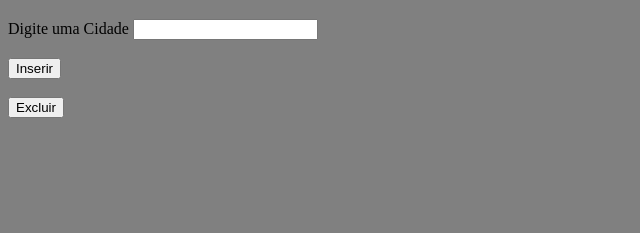
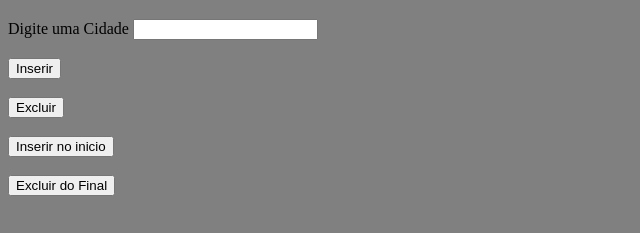
Before and after one commit to Pinheiro047/proj_array2, a plain HTML site: page index.html in a window 1280 px wide. Shown: the part 79-312 px from the top of the page, without its empty margins (0-640 px from the left). Drawn offline with Linux system fonts and the light colour scheme.

Commit message:
Adicionado o insert_inicio

```diff
--- a/index.html
+++ b/index.html
@@ -17,6 +17,12 @@
     <button onclick="inserir()">Inserir</button>
     <br><br>
     <button onclick="excluir()">Excluir</button>
+    <br><br>
+    <button onclick="insert_inicio()">Inserir no inicio</button>
+    <br><br>
+    <button ondblclick="excluir_final()">Excluir do Final</button>
+    <br><br>
+
     <div id="res"></div>
 </body>
 </html>
--- a/java.js
+++ b/java.js
@@ -8,6 +8,15 @@ function inserir(){
     res.InnerHTML = valor_cidade
 }
 
+function insert_inicio(){
+    let cidade = document.getElementById('cidade').value
+    valor_cidade.unshift(cidade)
+    res.InnerHTML = valor_cidade
+
+
+
+}
+
 function excluir(){
     let cidade = document.getElementById('cidade').value
    valor_cidade.pop(cidade)
```
